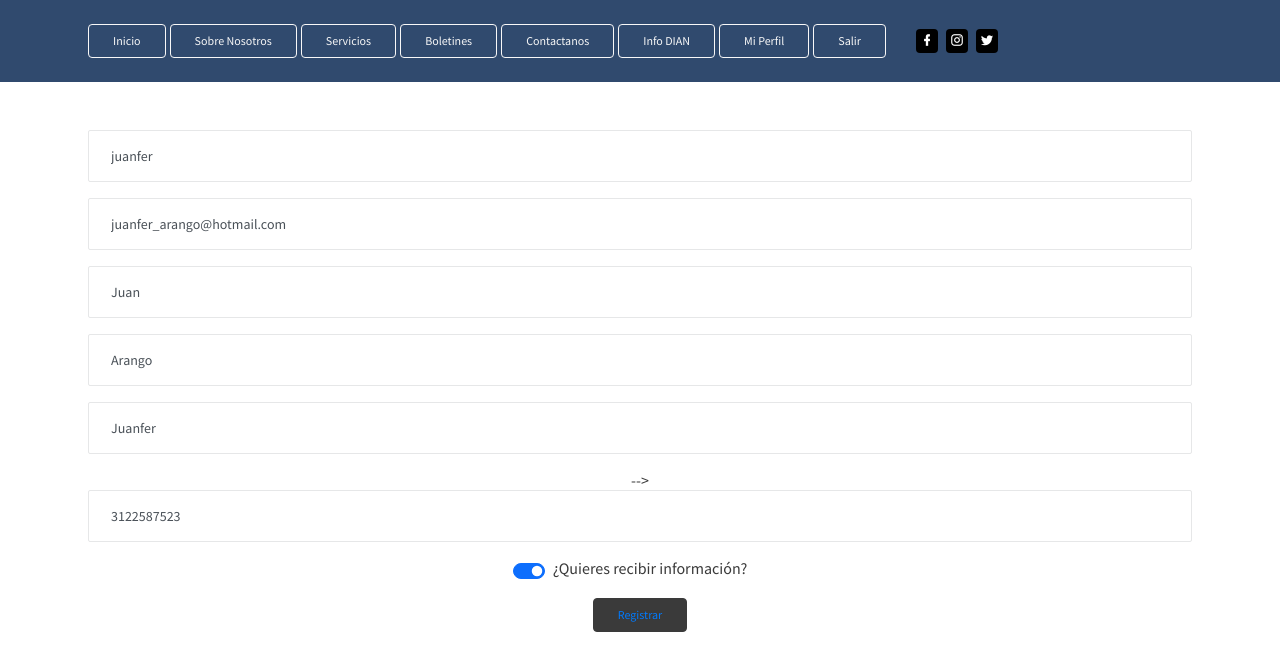
After one commit to juanfer1109/qm, a Django app: a page that uses static/templates/base.html in a window 1280 px wide. The commit adds this page. Shown: the top 671 px of the page. Run offline with Django 4.2, Linux system fonts and the light colour scheme; a user stored in the database is signed in; data comes from the database, SQL or seed files in the repository; both versions use the stored data as it was after the commit; some libraries are stand-ins or nearby versions.

Commit message:
email y perfil

```diff
--- a/boletin/urls.py
+++ b/boletin/urls.py
@@ -3,4 +3,5 @@ from . import views
 
 urlpatterns = [
     path('issue/<int:ed>', views.listOfIssues, name="list_issues"),
+    path('send', views.sendMail)
 ]
--- a/static/templates/base.html
+++ b/static/templates/base.html
@@ -43,7 +43,7 @@
                 </li>
                 {% if user.is_authenticated %}
                 <li class="nav-item">
-                    <a href="{% url 'home' %}" class="btn btn-outline-light me-1">Mi Perfil</a>
+                    <a href="{% url 'users.profile' %}" class="btn btn-outline-light me-1">Mi Perfil</a>
                 </li>
                 <li class="nav-item">
                     <a href="{% url 'users.logout' %}" class="btn btn-outline-light me-1">Salir</a>
--- /dev/null
+++ b/users/templates/users/profile.html
@@ -0,0 +1,74 @@
+{% extends 'base.html' %}
+
+    {% block body %}
+
+    {% if message %}
+        <div class="alert alert-danger" role="alert">{{ message }}</div>
+    {% endif %}
+
+        <form action="{% url 'users.signup' %}" method="post">
+            {% csrf_token %}
+            <div class="form-group mb-3">
+                <!-- <label for="username">Usuario: </label> -->
+                <input class="form-control" type="text" id="username", name="username" required value={{a_username}} placeholder="Usuario">
+            </div>
+            <div class="form-group mb-3">
+                <!-- <label for="email">Email: </label> -->
+                <input class="form-control" type="email" id="email", name="email" required value={{a_email}} placeholder="Correo Electrónico">
+            </div>
+            <div class="form-group mb-3">
+                <!-- <label for="first_name">Nombre: </label> -->
+                <input class="form-control" type="text" id="first_name", name="first_name" required value={{a_first_name}} placeholder="Nombres">
+            </div>
+            <div class="form-group mb-3">
+                <!-- <label for="last_name">Apellidos: </label> -->
+                <input class="form-control" type="text" id="last_name", name="last_name" required value={{a_last_name}} placeholder="Apellidos">
+            </div>
+            <div class="form-group mb-3">
+                <!-- <label for="nickname">Como te gusta que te digan: </label> -->
+                <input class="form-control" type="text" id="nickname", name="nickname" required value={{a_nickname}} placeholder="¿Cómo te gusta que te digan?">
+            </div>
+            <!-- <div class="form-group mb-3">
+                <label for="password">Contraseña: </label>
+                <input class="form-control" type="password" id="password", name="password" required placeholder="Contraseña">
+            </div> -->
+            <!-- <div class="form-group mb-3"> -->
+                <!-- <label for="password2">Confirmar contraseña: </label> -->
+                <!-- <input class="form-control" type="password" id="password2", name="password2" required placeholder="Confirmar contraseña"> -->
+            <!-- </div> --> -->
+            <div class="form-group mb-3">
+                <!-- <label for="phone_number">Celular: </label> -->
+                <input class="form-control" type="tel" id="phone_number", name="phone_number" required value={{a_phone_number}} placeholder="Celular">
+            </div>
+            <!-- <div class="form-group mb-3">
+                <label for="gender">Género: </label>
+                <select class="form-control"  type="text" id="gender", name="gender" aria-placeholder="Género">
+                    <option selected>Género</option>
+                    <option value="Hombre">Hombre</option>
+                    <option value="Mujer">Mujer</option>
+                    <option value="No Binario">No binario</option>
+                </select>
+            </div> -->
+            <!-- <div class="form-inline mb-3">
+                <label for="birthday" class="mx-3">Fecha de nacimiento: </label>
+                <input class="form-inline" type="date" id="birthday", name="birthday" value={{a_birthday}}>
+            </div> -->
+            <div class="form-check form-switch mb-3">
+                {% if a_mailing_list %}
+                <input class="form-check-input" type="checkbox" id="mailing_list", name="mailing_list" value="True" checked>
+                <label class="form-check-label" for="mailing_list">¿Quieres recibir información? </label>
+                {% else %}
+                <input class="form-check-input" type="checkbox" id="mailing_list", name="mailing_list" value="True">
+                <label class="form-check-label" for="mailing_list">¿Quieres recibir información? </label>
+                {% endif %}
+            </div>
+            <!-- <div class="form-check form-switch mb-3">
+                <input class="form-check-input" type="checkbox" id="info_manage", name="info_manage" value="True" required>
+                <label class="form-check-label" for="info_manage">¿Aceptas los términos y condiciones? </label>
+            </div> -->
+            <div class="form-group mb-3">
+                <button type="submit" class="btn btn-secondary">Registrar</button>
+            </div>
+        </form>
+
+    {% endblock %}
--- a/users/urls.py
+++ b/users/urls.py
@@ -8,4 +8,5 @@ urlpatterns = [
     path('-login', views.LoginInterfaceView.as_view(), name='users.login'),
     path('-signup', views.SignUp, name='users.signup'),
     path('-logout', views.LogoutInterfaceView.as_view(), name='users.logout'),
+    path('-profile', views.MyProfile, name='users.profile'),
 ]
--- a/users/views.py
+++ b/users/views.py
@@ -98,3 +98,44 @@ def SignUp(request):
         return HttpResponseRedirect(reverse("home"))
 
     return render(request, 'users/signup.html')
+
+def MyProfile(request):
+    actual_user = User.objects.get(username=request.user)
+    atual_cu = CustomUser.objects.get(user=request.user)
+    a_username = actual_user.username
+    a_email = actual_user.email
+    a_first_name = actual_user.first_name
+    a_last_name = actual_user.last_name
+    a_phone_number = atual_cu.phone_number
+    a_birthday = atual_cu.birthday
+    a_nickname = atual_cu.nickname
+    a_mailing_list = atual_cu.mailing_list
+    a_password = actual_user.password
+    if request.method == 'POST':
+        username = request.POST["username"]
+        email = request.POST["email"]
+        first_name = request.POST["first_name"]
+        last_name = request.POST["last_name"]
+        phone_number = request.POST["phone_number"]
+        birthday = request.POST["birthday"]
+        nickname = request.POST["nickname"]
+        try:
+            if request.POST["mailing_list"] == 'True':
+                mailing_list = True
+        except:
+            mailing_list = False
+
+        login(request, actual_user)
+        return HttpResponseRedirect(reverse("home"))
+
+    return render(request, 'users/profile.html', {
+        'a_username': a_username,
+        'a_email': a_email,
+        'a_first_name': a_first_name,
+        'a_last_name': a_last_name,
+        'a_birthday': a_birthday,
+        'a_mailing_list': a_mailing_list,
+        'a_phone_number': a_phone_number,
+        'a_nickname': a_nickname,
+
+    })
```
Also changed, not shown: Quintana/settings.py (+8 -0 lines), boletin/templates/boletin/users.html (added, +8 -0 lines), boletin/views.py (+24 -0 lines), db.sqlite3.
